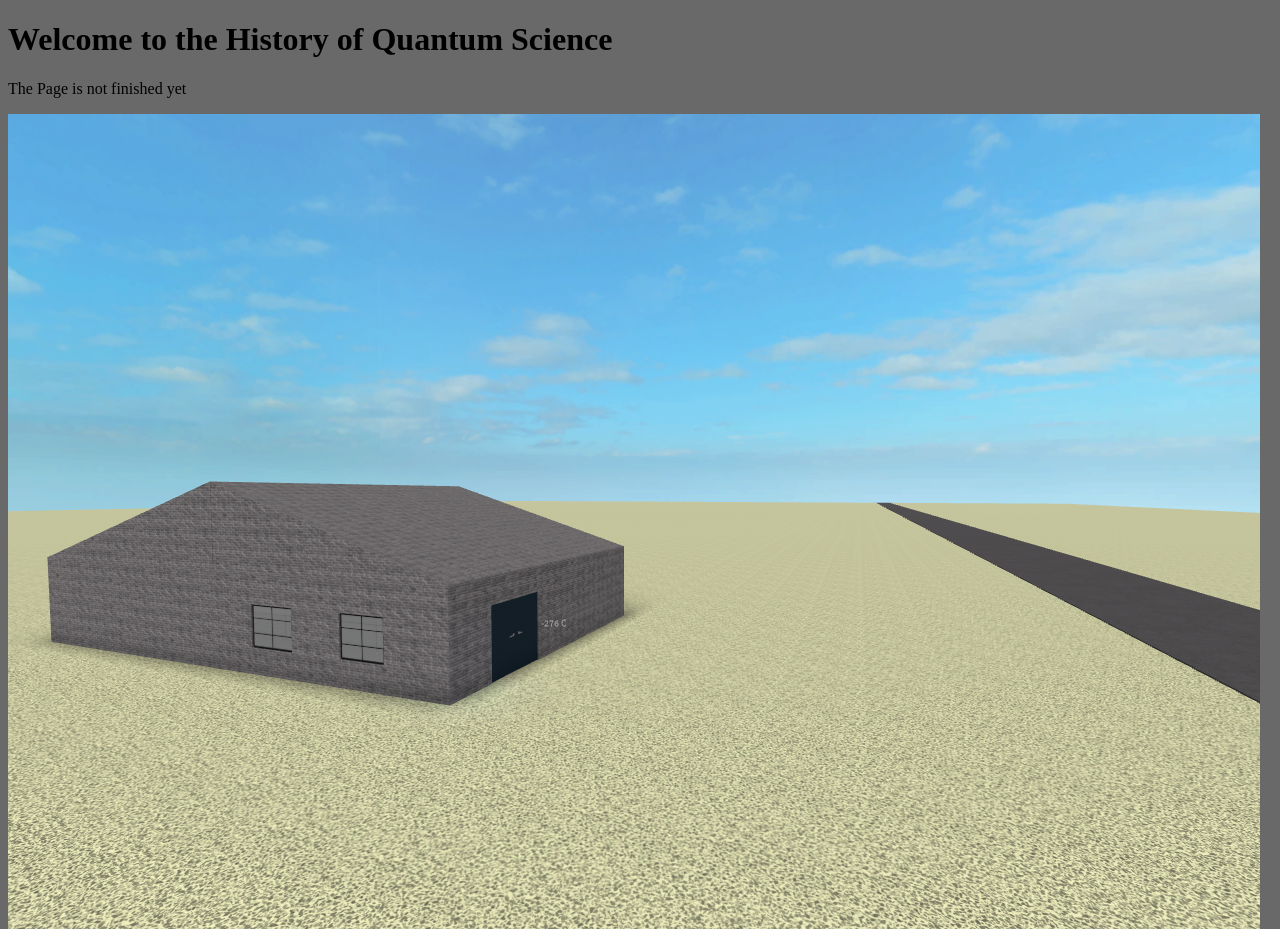
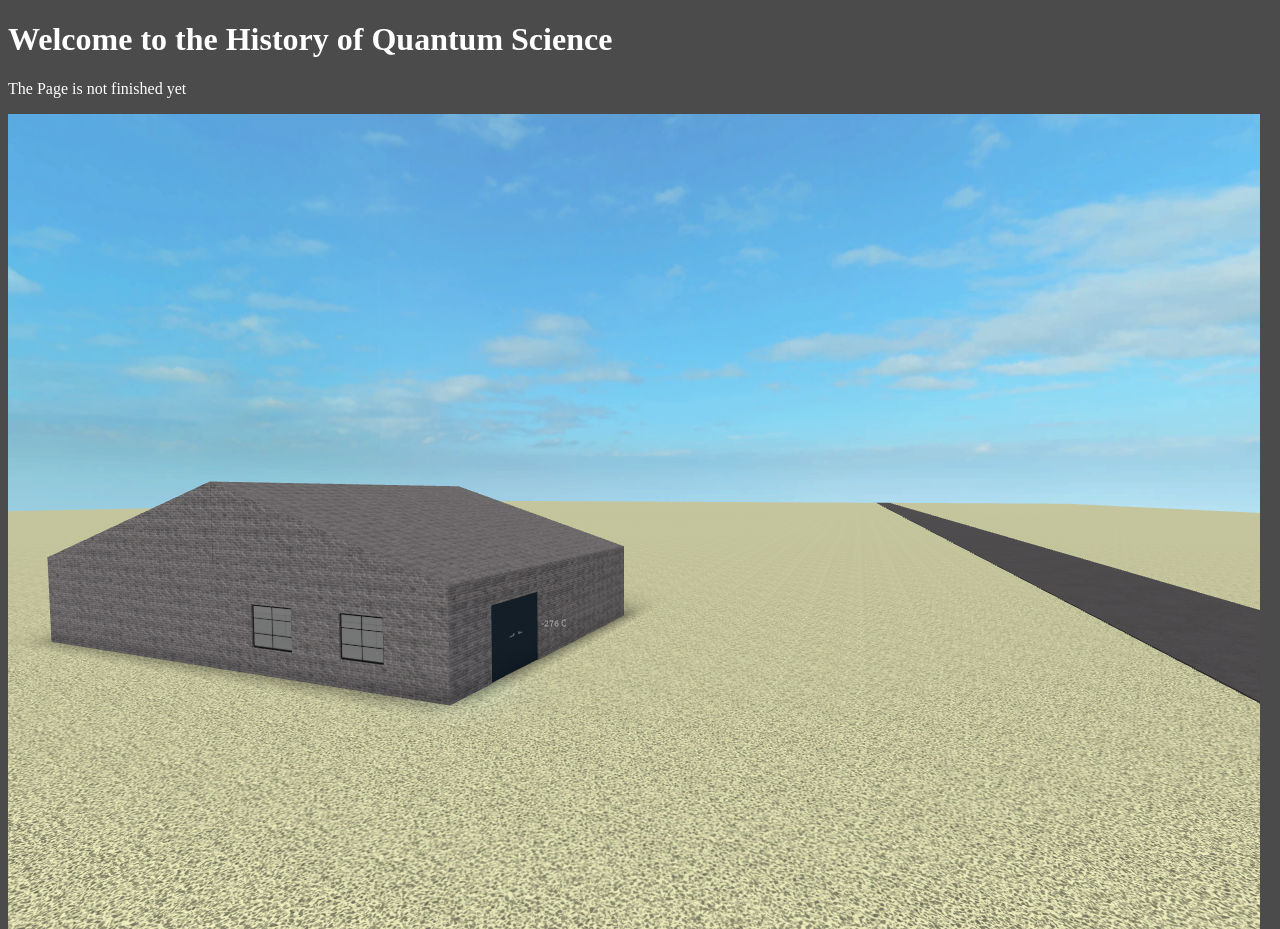
Before and after one commit to MatheusSilva11112009/MatheusSilva11112009.github.io, a plain HTML site: page QuantumScienceHistory/index.html in a window 1280 px wide. Shown: the top 929 px of the page. Drawn offline with Linux system fonts and the light colour scheme.

Commit message:
Update index.html

```diff
--- a/QuantumScienceHistory/index.html
+++ b/QuantumScienceHistory/index.html
@@ -2,7 +2,9 @@
 <html>
 <body>
 <style>
-body {background-color: dimgray;}
+body {background-color: rgb(75, 75, 75);}
+h1 {color: #ffffff;}
+p {color: #ffffff;}
 </style>
 <h1>Welcome to the History of Quantum Science</h1>
 <p>The Page is not finished yet</p>
```
